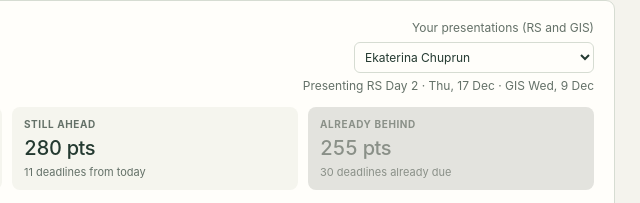
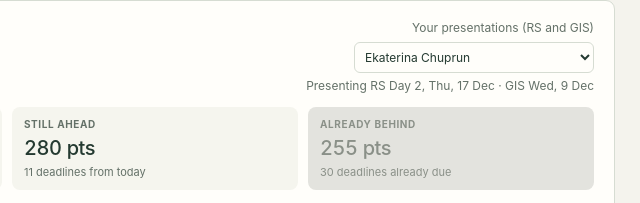
Before and after one commit to katchinsky/geotech26, a plain HTML site: page dashboard.html in a window 1280 px wide. Shown: the part 121-324 px from the top of the page, 633-1273 px from the left. Drawn offline with Linux system fonts and the light colour scheme.

Commit message:
Use a comma between day number and date in the presenting note
Co-Authored-By: Claude Sonnet 5.5 <noreply@anthropic.com>

```diff
--- a/dashboard.html
+++ b/dashboard.html
@@ -1129,7 +1129,7 @@ function renderStudentMenu() {
     const gis = gisSessionFor(student);
     const gisDate = gis ? dateObj(gis.date).toLocaleDateString('en-GB', { weekday: 'short', day: 'numeric', month: 'short', timeZone: 'UTC' }) : '';
     const parts = [];
-    parts.push(slot ? 'RS ' + dayLabel(slot) : 'RS: no slot listed');
+    parts.push(slot ? 'RS ' + dayLabel(slot).replace(' · ', ', ') : 'RS: no slot listed');
     parts.push(gis ? 'GIS ' + gisDate : 'GIS: not signed up yet');
     note.textContent = 'Presenting ' + parts.join(' · ');
   }
```
